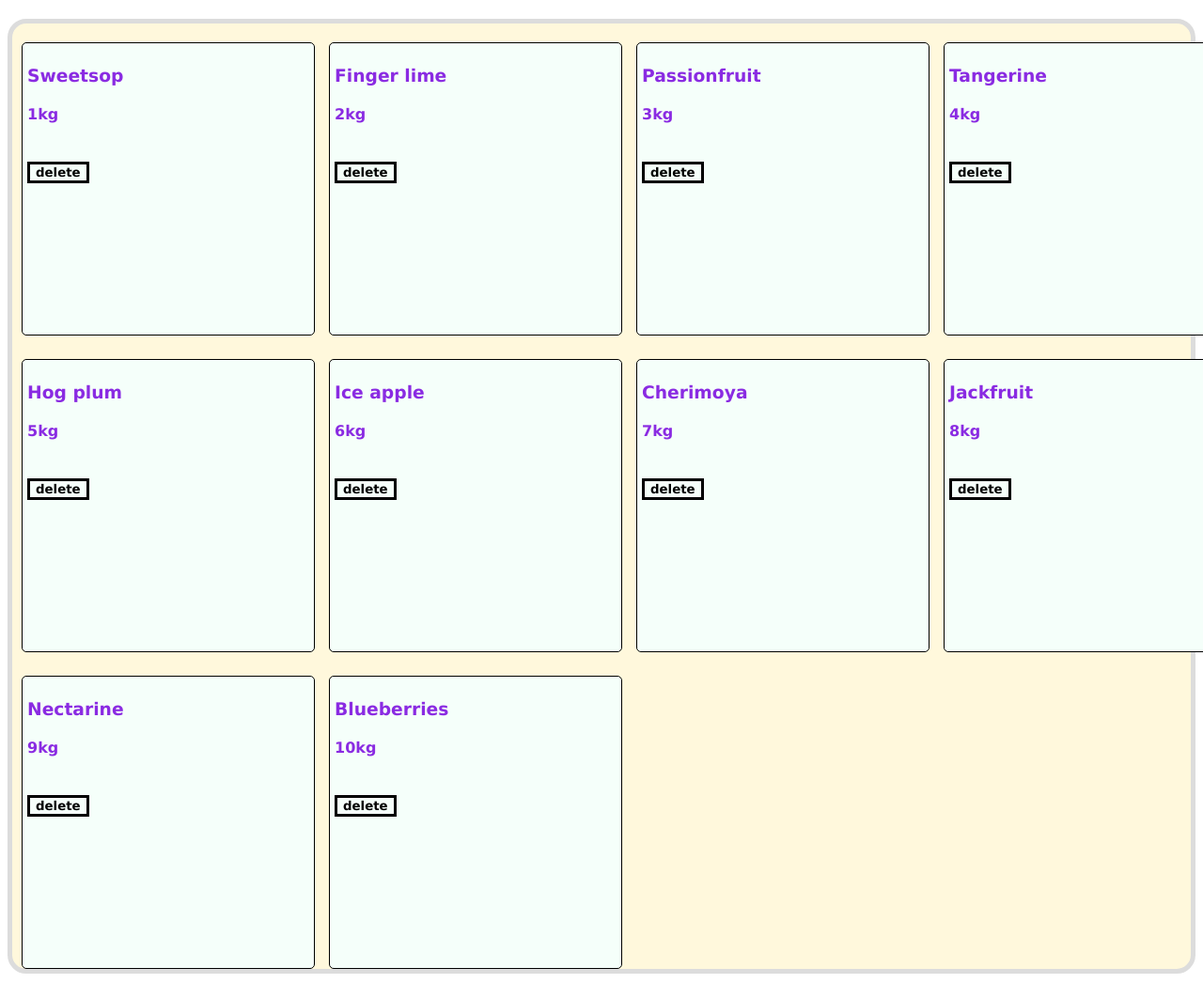
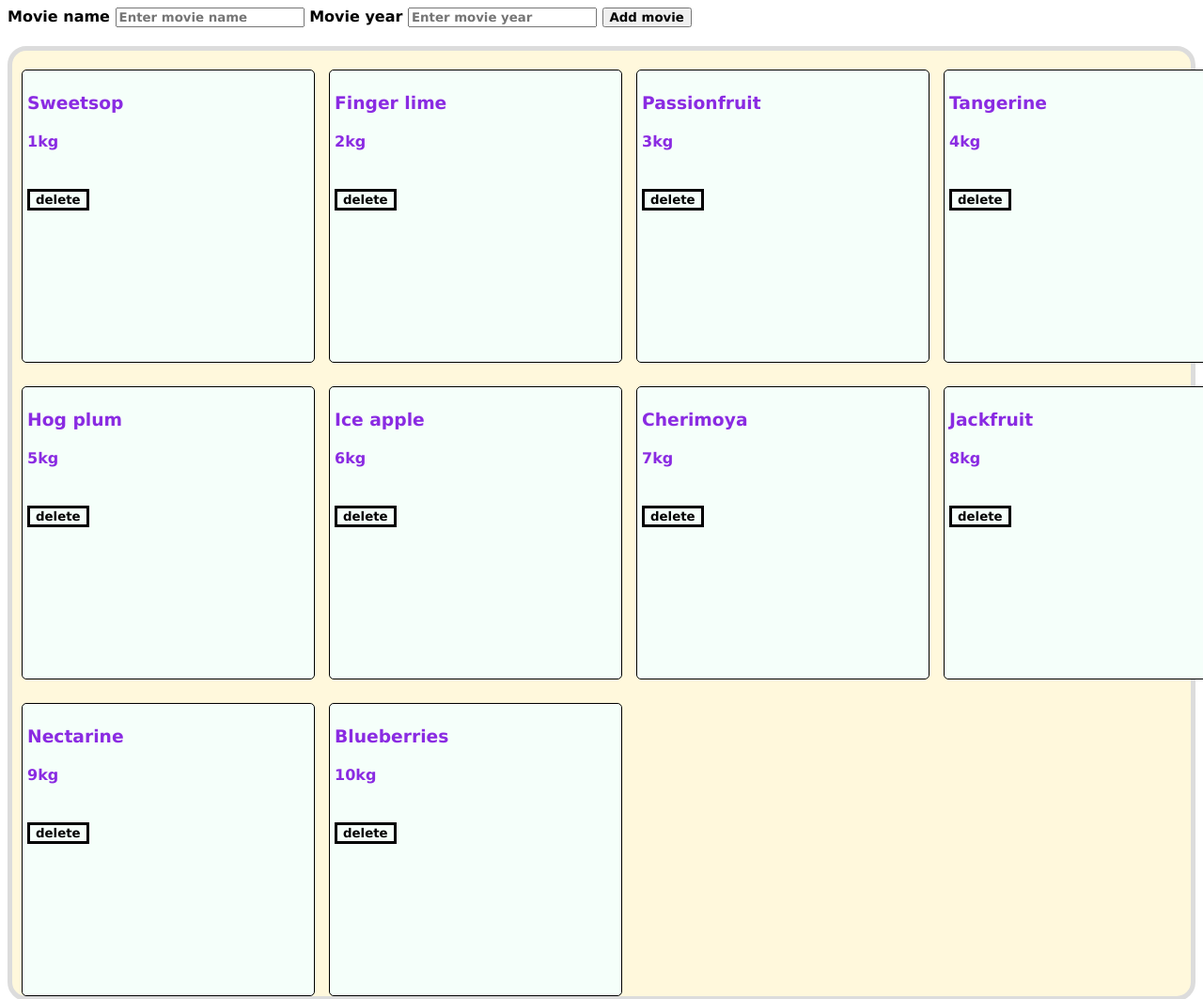
Before and after one commit to irshathbanu-mediwave/javascript-basic-, a plain HTML site: page app/index.html in a window 1280 px wide. Shown: the top 1063 px of the page at 94% size. Drawn offline with Linux system fonts and the light colour scheme.

Commit message:
Add the form
adding the movie card

```diff
--- a/app/index.html
+++ b/app/index.html
@@ -8,6 +8,20 @@
     <title>Javascript basic</title>
 </head>
 <body>
+    <form id="add-movie-card">
+        <label for="movie-name">Movie name</label>
+        <input type="text" name="movie-name"
+        placeholder="Enter movie name"
+        id="movie-name" />
+        <label for="movie-year">Movie year</label>
+        <input type="number" name="movie-year"
+          placeholder="Enter movie year"
+          id="movie-year" />
+
+        <input type="submit" value="Add movie">
+      </form>
+
+
     <div id="app">
 </div>
 </body>
```
